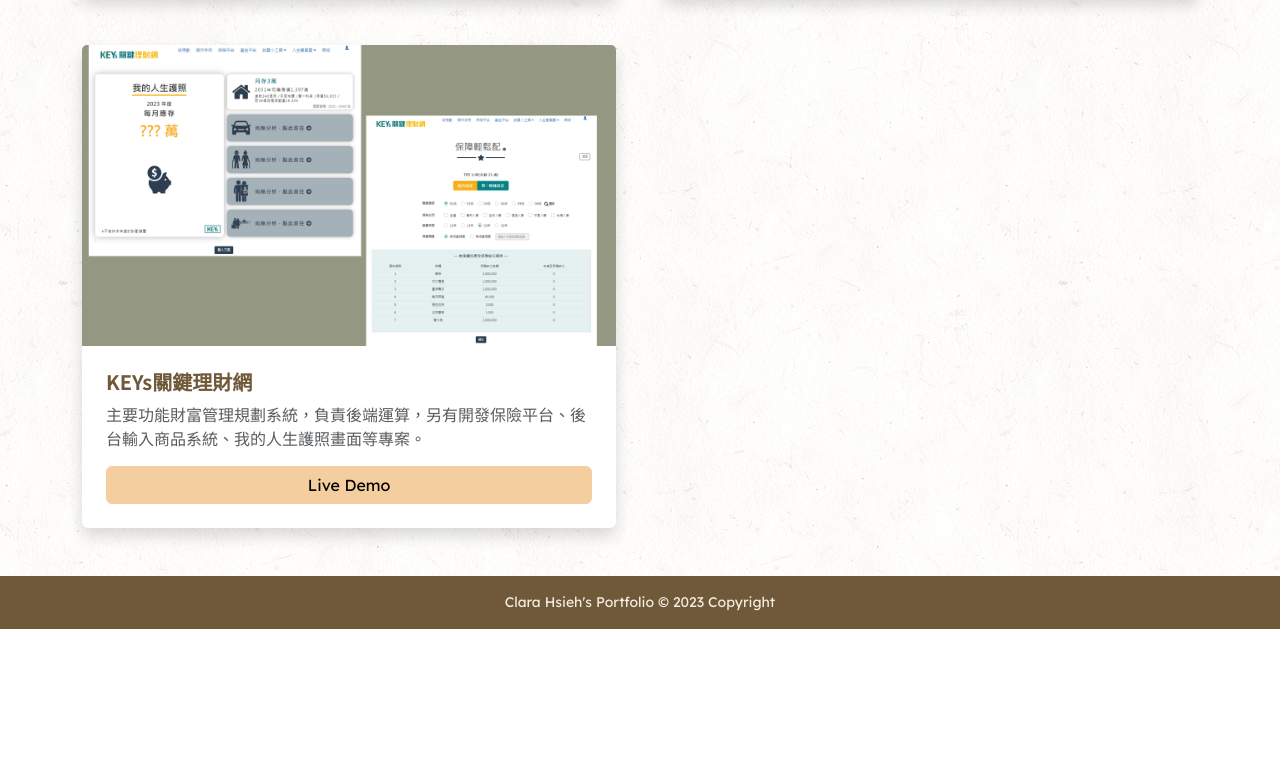
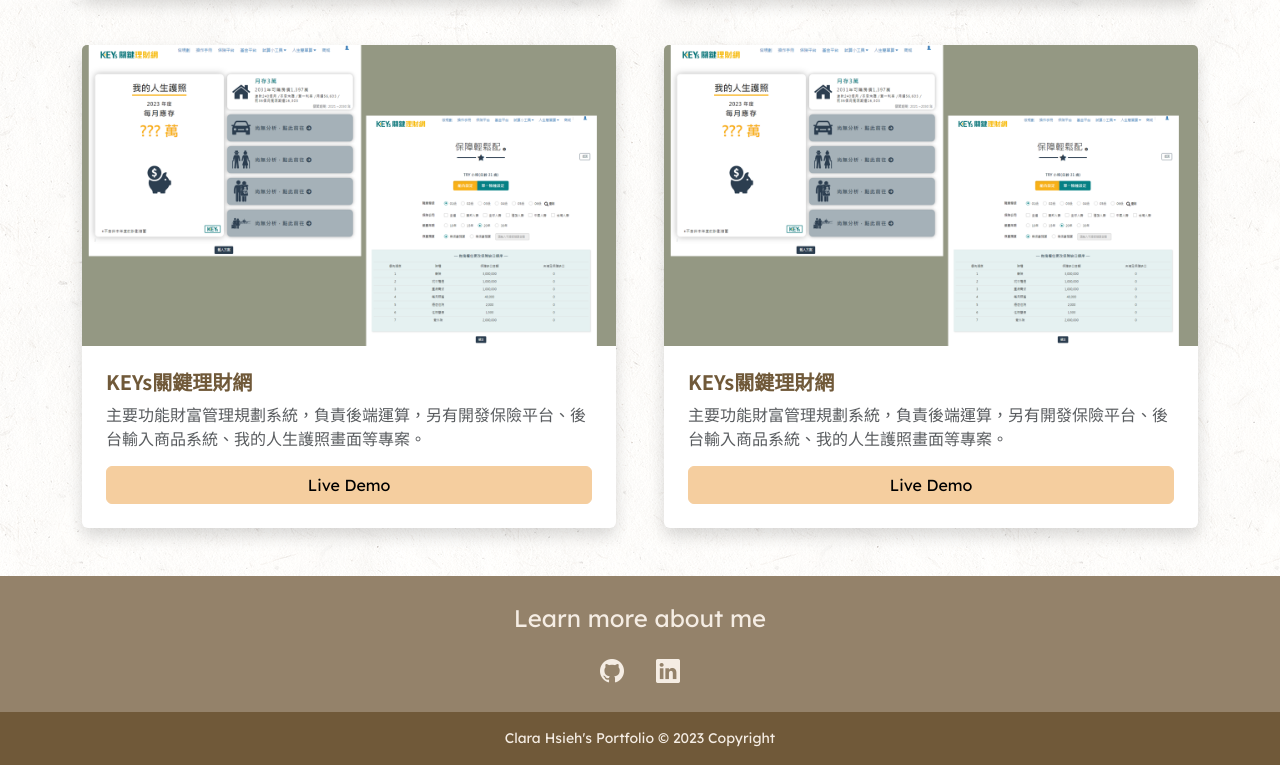
Before and after one commit to ClaraSie/porfolio, a website: page porfolio.html in a window 1280 px wide. Shown: the part 1270-2035 px from the top of the page. Before the commit the page ends 1899 px from the top, so only its background shows below. Drawn offline with nearby package versions, Linux system fonts and the light colour scheme.

Commit message:
feat: footer learn more & 作品集頁面css調整

```diff
--- a/js/app.js
+++ b/js/app.js
@@ -31,6 +31,12 @@
                 content: '主要功能財富管理規劃系統，負責後端運算，另有開發保險平台、後台輸入商品系統、我的人生護照畫面等專案。',
                 imgUrl: 'images/porfolio_holdingkeys.png',
                 demoUrl: 'https://www.holdingkeys.com/HoldingKeys/'
+            }, {
+                id: 6,
+                title: 'KEYs關鍵理財網',
+                content: '主要功能財富管理規劃系統，負責後端運算，另有開發保險平台、後台輸入商品系統、我的人生護照畫面等專案。',
+                imgUrl: 'images/porfolio_holdingkeys.png',
+                demoUrl: 'https://www.holdingkeys.com/HoldingKeys/'
             }
             ],
 
--- a/porfolio.html
+++ b/porfolio.html
@@ -1,5 +1,6 @@
 <!DOCTYPE html>
 <html lang="zh-TW">
+
 <head>
     <meta charset="UTF-8">
     <meta name="viewport" content="width=device-width, initial-scale=1.0">
@@ -11,11 +12,14 @@
     <link rel="manifest" href="favicon/site.webmanifest">
     <link rel="preconnect" href="https://fonts.googleapis.com">
     <link rel="preconnect" href="https://fonts.gstatic.com" crossorigin>
-    <link href="https://fonts.googleapis.com/css2?family=Lexend:wght@400;700&family=Noto+Sans+TC:wght@400;700&display=swap" rel="stylesheet">
+    <link
+        href="https://fonts.googleapis.com/css2?family=Lexend:wght@400;700&family=Noto+Sans+TC:wght@400;700&display=swap"
+        rel="stylesheet">
     <link rel="stylesheet" href="./stylesheets/all.css">
     <script src="https://cdnjs.cloudflare.com/ajax/libs/vue/3.0.2/vue.global.js"></script>
     <title>Clara's portfolio</title>
 </head>
+
 <body>
     <div id="app">
         <nav class="navbar navbar-expand-lg navbar-light bg-light">
@@ -23,7 +27,9 @@
                 <a class="navbar-brand" href="index.html">
                     <img src="favicon/favicon-32x32.png" alt="logo" width="32" height="32">
                 </a>
-                <button class="navbar-toggler" type="button" data-bs-toggle="collapse" data-bs-target="#navbarSupportedContent" aria-controls="navbarSupportedContent" aria-expanded="false" aria-label="Toggle navigation">
+                <button class="navbar-toggler" type="button" data-bs-toggle="collapse"
+                    data-bs-target="#navbarSupportedContent" aria-controls="navbarSupportedContent"
+                    aria-expanded="false" aria-label="Toggle navigation">
                     <span class="navbar-toggler-icon"></span>
                 </button>
                 <div class="collapse navbar-collapse" id="navbarSupportedContent">
@@ -46,25 +52,36 @@
             <div class="container py-5">
                 <h1 class="text-primary text-center fw-bold mb-4 mb-lg-5">作品集</h1>
                 <div class="row row-cols-1 row-cols-md-2 gy-4 g-lg-5">
-                    <template v-for="(item, key) in portfolio" :key="item.id">
-                        <div class="col">
-                            <div class="card border-0 shadow-hover h-100">
-                                <img :src="item.imgUrl" class="card-img-top" alt="item.title">
-                                <div class="card-body p-4 d-flex flex-column">
-                                    <h5 class="card-title fw-bold text-primary">{{ item.title }}</h5>
-                                    <p class="card-text text-body-secondary">{{ item.content }}</p>
-                                    <a :href="item.demoUrl" class="btn btn-secondary stretched-link font-en w-100 mt-auto" target="_blank">Live Demo</a>
-                                </div>
+                    <div class="col" v-for="(item, key) in portfolio" :key="item.id">
+                        <div class="card border-0 shadow-hover h-100">
+                            <img :src="item.imgUrl" class="card-img-top" :alt="item.title">
+                            <div class="card-body p-4 d-flex flex-column">
+                                <h5 class="card-title fw-bold text-primary">{{ item.title }}</h5>
+                                <p class="card-text text-body-secondary">{{ item.content }}</p>
+                                <a :href="item.demoUrl" class="btn btn-secondary stretched-link font-en w-100 mt-auto"
+                                    target="_blank">Live Demo</a>
                             </div>
                         </div>
-                    </template>
+                    </div>
                 </div>
-
-
             </div>
         </section>
 
-
+        <section class="py-4 text-center bg-primary bg-opacity-75">
+            <div class="container">
+                <p class="text-light font-en fs-4">Learn more about me</p>
+                <ul class="list-unstyled d-flex justify-content-center mb-0">
+                    <li class="mx-3 fs-4">
+                        <a href="https://github.com/ClaraSie" target="_blank" title="github"><i
+                                class="bi bi-github text-light"></i></a>
+                    </li>
+                    <li class="mx-3 fs-4">
+                        <a href="https://www.linkedin.com/in/clarasie/" target="_blank" title="linkedin"><i
+                                class="bi bi-linkedin text-light"></i></a>
+                    </li>
+                </ul>
+            </div>
+        </section>
         <footer class="bg-primary text-light text-center py-3">
             <p class="mb-0 font-en" style="font-size: .875rem;">Clara Hsieh's Portfolio © 2023 Copyright</p>
         </footer>
@@ -73,4 +90,5 @@
     <script src="node_modules/bootstrap/dist/js/bootstrap.bundle.min.js"></script>
     <script src="js/app.js"></script>
 </body>
+
 </html>
--- a/stylesheets/components/_porfolio-card.scss
+++ b/stylesheets/components/_porfolio-card.scss
@@ -1,6 +1,14 @@
 .porfolio-card {
     box-shadow: 0 .5rem 1rem rgba($black, .15);
     background-color: $white;
+}
+
+.shadow-hover {
+    box-shadow: 0 .5rem 1rem rgba($black, .15);
+}
+
+.shadow-hover:hover {
+    box-shadow: 0 1rem 3rem rgba($black, .175);
 }
 
 @include media-breakpoint-up(md) {
@@ -8,12 +16,4 @@
         box-shadow: none;
         background-color: transparent;
     }
-
-    .shadow-hover {
-        box-shadow: 0 .5rem 1rem rgba($black, .15);
-    }
-
-    .shadow-hover:hover {
-        box-shadow: 0 1rem 3rem rgba($black, .175);
-    }
 }
```
Also changed, not shown: index.html (+17 -2 lines), stylesheets/all.css, 1 other file.
